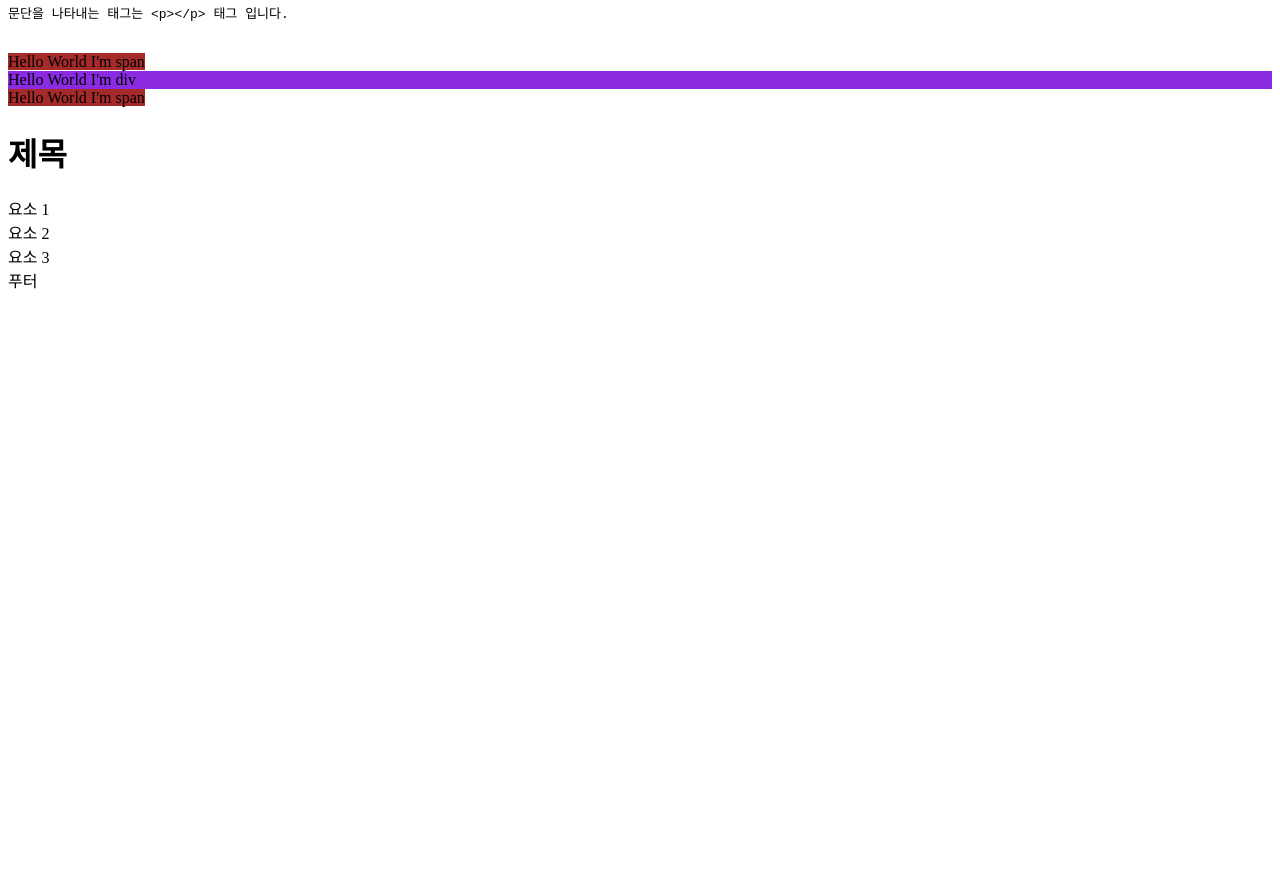
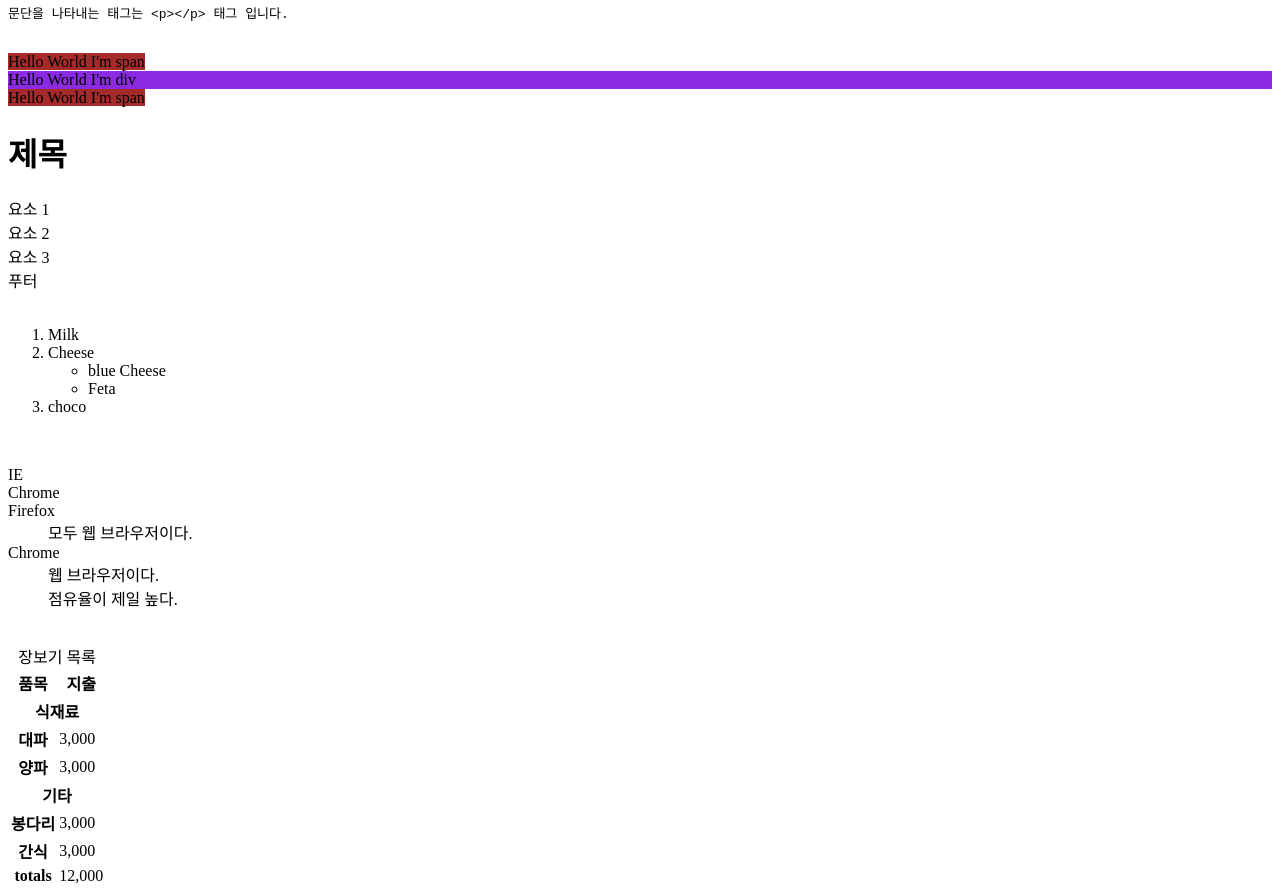
Before and after one commit to 34184oC/TIL, a plain HTML site: page index.html in a window 1280 px wide. Shown: the part 824-1720 px from the top of the page. Before the commit the page ends 1124 px from the top, so only its background shows below. Drawn offline with Linux system fonts and the light colour scheme.

Commit message:
Update 4. HTML의 요소(4).md

```diff
--- a/TIL/index.html
+++ b/index.html
@@ -76,5 +76,72 @@
       </div>
     </main>
     <footer><span>푸터</span></footer>
+
+    <br>
+    <!-- 목록 요소 -->
+    <ol>
+      <li>Milk</li>
+      <li>Cheese</li>
+        <ul>
+            <li>blue Cheese</li>
+            <li>Feta</li>
+          </ul>
+        <li>choco</li>
+    </ol>
+
+    <br>
+    <!-- 정의 목록 요소 -->
+    <dl>
+      <dt>IE</dt>
+      <dt>Chrome</dt>
+      <dt>Firefox</dt>
+      <dd>
+        모두 웹 브라우저이다.
+      </dd>
+
+      <dt>Chrome</dt>
+      <dd>웹 브라우저이다.</dd>
+      <dd>점유율이 제일 높다.</dd>
+    </dl>
+
+    <br>
+    <!-- table 요소 -->
+    <table>
+      <caption>장보기 목록</caption>
+      <thead>
+        <tr>
+          <th>품목</th>
+          <th>지출</th>
+        </tr>
+      </thead>
+      <tbody>
+        <tr>
+          <th colspan="2">식재료</th>
+        </tr>
+        <tr>
+          <th>대파</th>
+          <td>3,000</td>
+        </tr>
+        <tr>
+          <th>양파</td>
+          <td>3,000</td>
+        </tr>
+      </tbody>
+      <tbody>
+        <th colspan="2">기타</th>
+        <tr>
+          <th>봉다리</th>
+          <td>3,000</td>
+        </tr>
+        <tr>
+          <th>간식</th>
+          <td>3,000</td>
+        </tr>
+      </tbody>
+      <tfoot>
+        <th>totals</th>
+        <td>12,000</td>
+      </tfoot>
+    </table>
   </body>
 </html>
```
Also changed, not shown: 9 other files.
